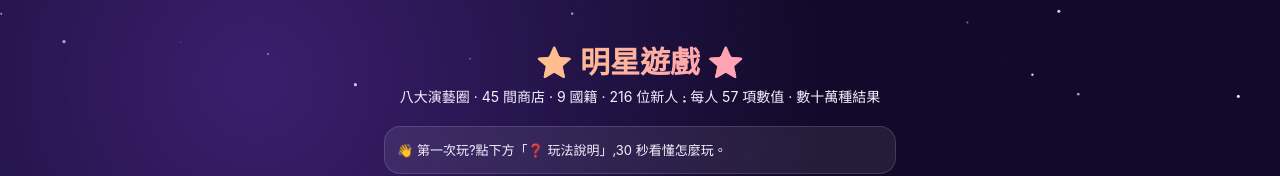
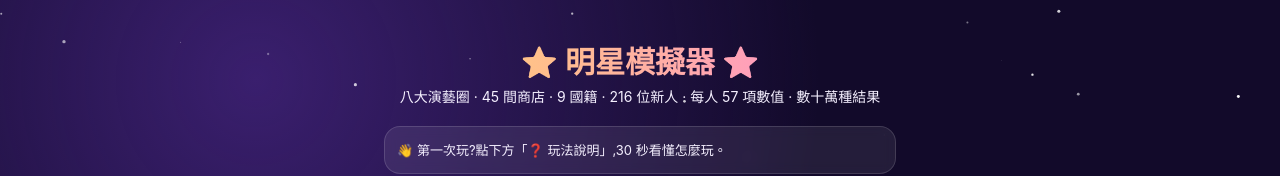
Before and after one commit to yu-tinglu/Superstar-for-fun, a plain HTML site: page index.html in a window 1280 px wide. Shown: the top 176 px of the page. Drawn offline with Linux system fonts and the light colour scheme.

Commit message:
Rename game to 明星模擬器 and update icon
Co-Authored-By: Claude Sonnet 5.5 <noreply@anthropic.com>
Claude-Session: https://claude.ai/code/session_011d3KcH9vMcUyMgZuWGHmLH

```diff
--- a/index.html
+++ b/index.html
@@ -3,13 +3,13 @@
 <head>
 <meta charset="utf-8">
 <meta name="viewport" content="width=device-width, initial-scale=1, viewport-fit=cover">
-<title>明星遊戲:製作人 × 做明星</title>
+<title>明星模擬器:製作人 × 做明星</title>
 <link rel="icon" type="image/png" sizes="32x32" href="icons/favicon-32.png">
 <link rel="apple-touch-icon" href="icons/apple-touch-icon.png">
 <link rel="manifest" href="manifest.webmanifest">
 <meta name="theme-color" content="#120a2a">
 <meta name="apple-mobile-web-app-capable" content="yes">
-<meta name="apple-mobile-web-app-title" content="明星遊戲">
+<meta name="apple-mobile-web-app-title" content="明星模擬器">
 <style>
 *{box-sizing:border-box;-webkit-tap-highlight-color:transparent}
 html,body{margin:0;min-height:100%;background:var(--b0,#120a2a);color:#f5f0ff;font-family:-apple-system,"PingFang TC","Noto Sans TC","Microsoft JhengHei",sans-serif}
@@ -300,7 +300,7 @@ function home(){
   const bps=MKORDER.filter(k=>bp[k]).map(k=>`${MK[k].e}${bp[k].r}`).join(' ');
   const ap=d.ap||{},aps=MKORDER.filter(k=>ap[k]).map(k=>`${MK[k].e}${ap[k].l}`).join(' ');
   app.innerHTML=`
-  <h1>⭐ 明星遊戲 ⭐</h1>
+  <h1>⭐ 明星模擬器 ⭐</h1>
   <div class="sub">八大演藝圈 · 45 間商店 · 9 國籍 · 216 位新人 · 每人 57 項數值 · 數十萬種結果</div>
   ${runInfo()?B('▶️ 繼續上次的遊戲',runInfo(),'resumeGame()','gold'):''}
   ${!d.seen?`<div class="card" style="font-size:13px;line-height:1.7">👋 第一次玩?點下方「❓ 玩法說明」,30 秒看懂怎麼玩。</div>`:''}
```
Also changed, not shown: icons/apple-touch-icon.png, icons/favicon-32.png, icons/icon-1024.png, icons/icon-192.png, icons/icon-512.png, manifest.webmanifest.
